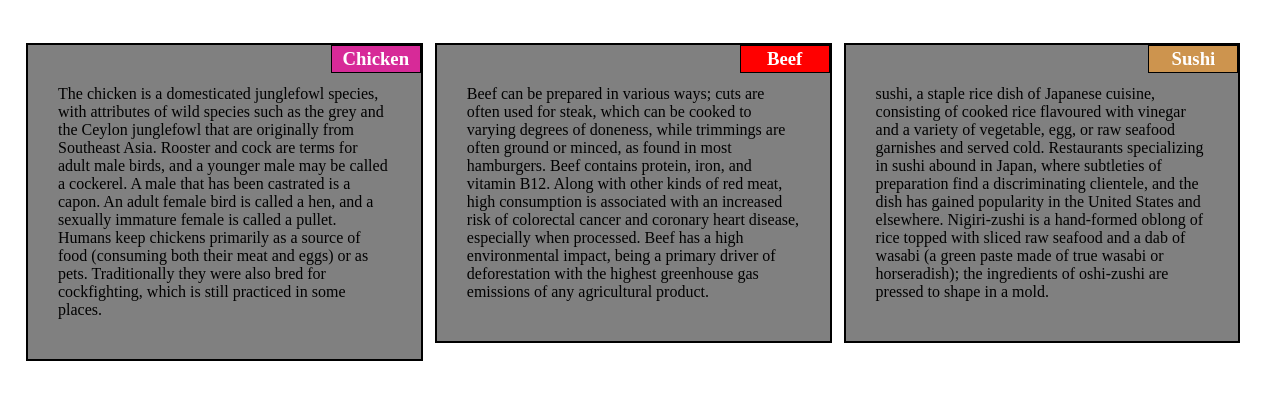
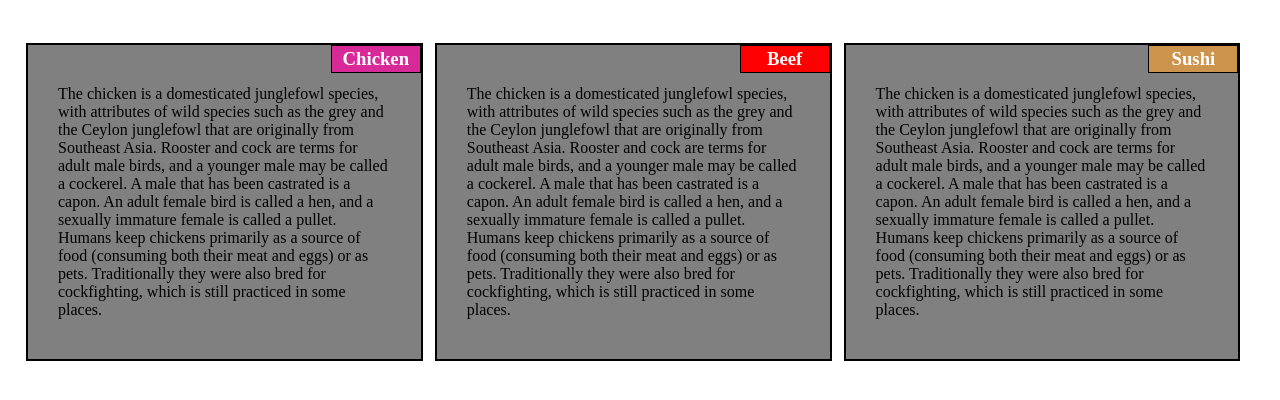
Before and after one commit to Moksheswar/coursera-test, a plain HTML site: page Module2-Solution/index.html in a window 1280 px wide. Shown: the part 80-480 px from the top of the page. Drawn offline with Linux system fonts and the light colour scheme.

Commit message:
Update index.html

```diff
--- a/Module2-Solution/index.html
+++ b/Module2-Solution/index.html
@@ -29,30 +29,35 @@
     <div id="a2">
         <h3 id="b2">Beef</h3>
         <p>
-            Beef can be prepared in various ways;
-            cuts are often used for steak,
-            which can be cooked to varying degrees of doneness,
-            while trimmings are often ground or minced,
-            as found in most hamburgers. Beef contains protein, iron, and vitamin B12.
-            Along with other kinds of red meat, high consumption is associated with an
-            increased risk of colorectal cancer and coronary heart disease, especially
-            when processed. Beef has a high environmental impact, being a primary driver
-            of deforestation with the highest greenhouse gas emissions of any agricultural product.
+            The chicken is a domesticated junglefowl species,
+            with attributes of wild species such as the grey
+            and the Ceylon junglefowl that are originally from Southeast Asia.
+            Rooster and cock are terms for adult male birds,
+            and a younger male may be called a cockerel.
+            A male that has been castrated is a capon.
+            An adult female bird is called a hen, and a
+            sexually immature female is called a pullet.
+            Humans keep chickens primarily as a source of
+            food (consuming both their meat and eggs) or as
+            pets. Traditionally they were also bred for cockfighting,
+            which is still practiced in some places.
         </p>
     </div>
     <div id="a3">
         <h3 id="b3">Sushi</h3>
         <p>
-            sushi, a staple rice dish of Japanese cuisine, consisting of
-            cooked rice flavoured with vinegar and a variety of vegetable,
-            egg, or raw seafood garnishes and served cold. Restaurants
-            specializing in sushi abound in Japan, where subtleties of
-            preparation find a discriminating clientele, and the dish
-            has gained popularity in the United States and elsewhere.
-            Nigiri-zushi is a hand-formed oblong of rice topped with
-            sliced raw seafood and a dab of wasabi (a green paste made
-            of true wasabi or horseradish); the ingredients of oshi-zushi
-            are pressed to shape in a mold.
+            The chicken is a domesticated junglefowl species,
+            with attributes of wild species such as the grey
+            and the Ceylon junglefowl that are originally from Southeast Asia.
+            Rooster and cock are terms for adult male birds,
+            and a younger male may be called a cockerel.
+            A male that has been castrated is a capon.
+            An adult female bird is called a hen, and a
+            sexually immature female is called a pullet.
+            Humans keep chickens primarily as a source of
+            food (consuming both their meat and eggs) or as
+            pets. Traditionally they were also bred for cockfighting,
+            which is still practiced in some places.
         </p>
     </div>
 </body>
```
